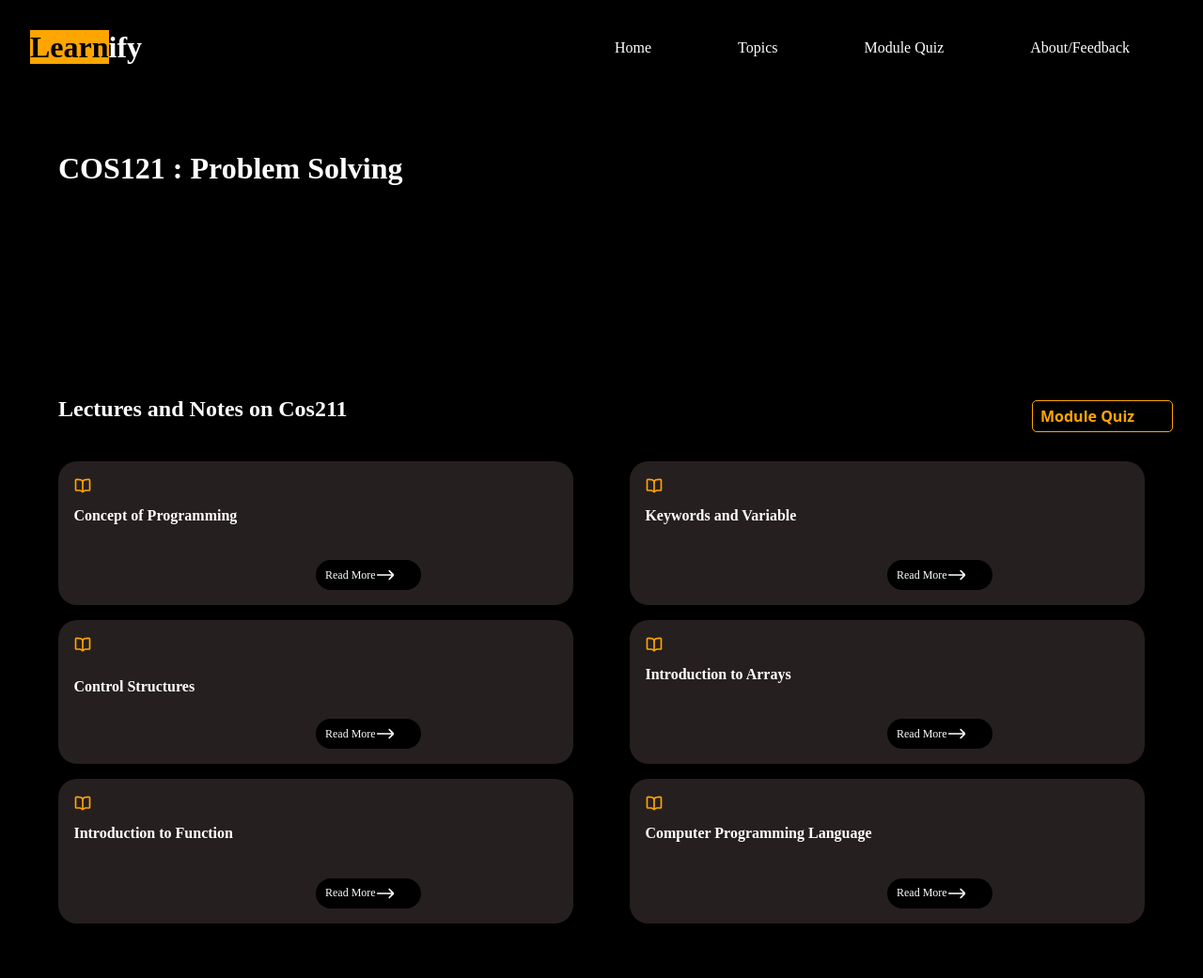
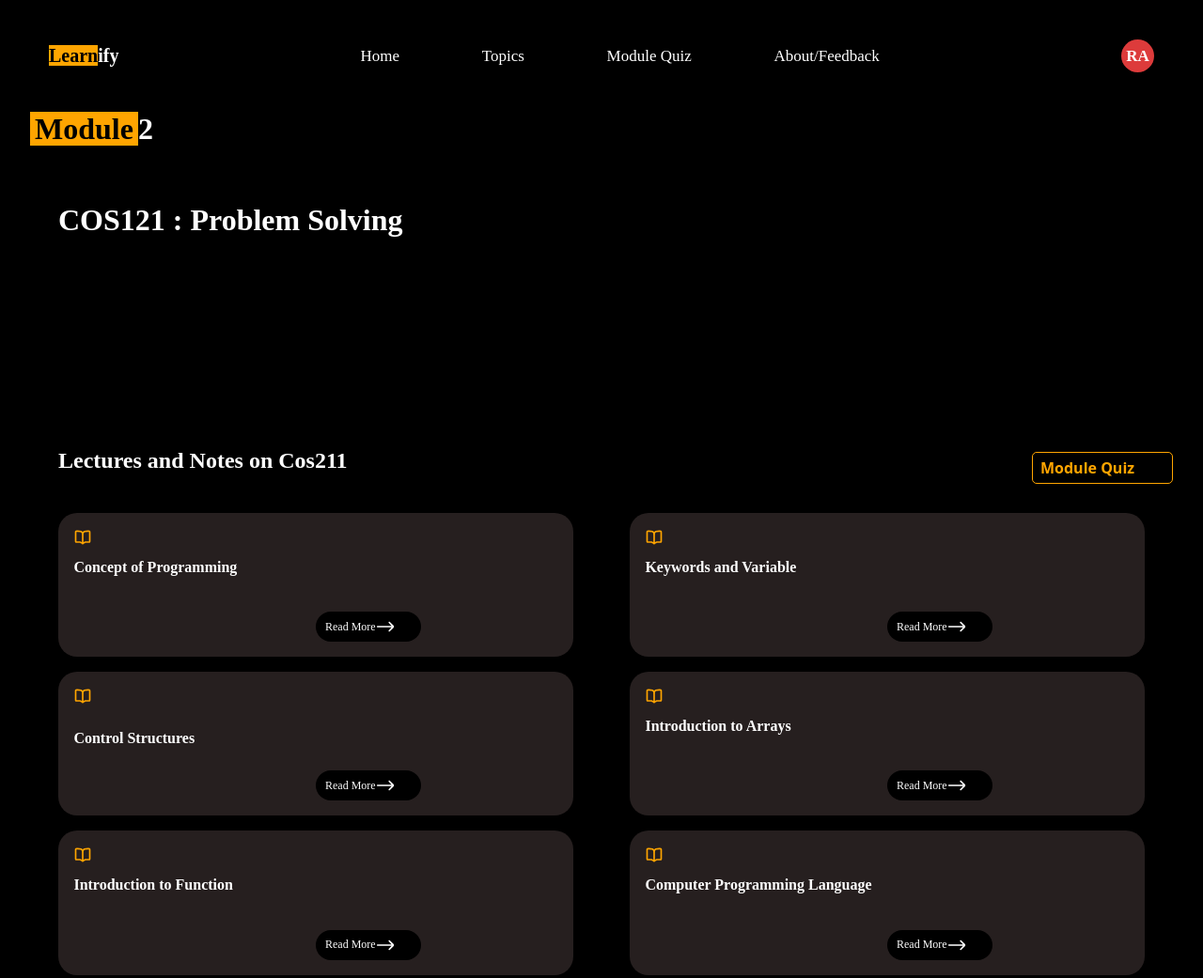
Before and after one commit to WealthTheAmplified/GROUP2-SEN211-PROJECT, a plain HTML site: page Frontend/cos121.html in a window 1280 px wide. Shown: the whole page at 94% size. Drawn offline with Linux system fonts and the light colour scheme; a web font is replaced by a local one.

Commit message:
Added Module2 logo to the cos121 landing page, edited the header page

```diff
--- a/Frontend/Demo.css
+++ b/Frontend/Demo.css
@@ -27,7 +27,7 @@ body {
     src: url(./Fonts/Montserrat-Light.ttf);
 }
 
-#Learn {
+.Learn {
     background-color: orange;
     color: black;
     font-family: Monteserrat-Black;
@@ -35,6 +35,15 @@ body {
 
 header h1 {
     font-family: Monteserrat-Black;
+    font-size: 20px;
+}
+
+.module-btn span{
+    background-color: orange;
+    color: black;
+    border: none;
+    padding: 0 5px;
+    font-weight: bold;
 }
 
 nav ul {
@@ -63,7 +72,7 @@ header {
     display: flex;
     align-items: center;
     justify-content: space-between;
-    ;
+    font-size: 17px;
 }
 
 header .hamburger>div {
@@ -489,17 +498,20 @@ header.search-container {
     margin-right: 170px;
 }
 
-.profile {
+/* .profile {
     padding-right: 5px;
     padding-left: 5px;
     background-color: #FF2D55;
-    border-radius: 49px;
+    border-radius: 50px;
     color: Pink;
-    width: 35px;
-}
+    width: 50px;
+    height: 50px;
+    display: flex;
+} */
 
 .profile-text {
     font-family: Afacad;
+    display: flex;
 }
 
 .course-student {
@@ -535,3 +547,22 @@ header.search-container {
     font-weight: bold;
     cursor: pointer;
 }
+
+header {
+    display: flex;
+    justify-content: space-between;
+    align-items: center;
+    padding: 10px 20px;
+    /* background-color: #222; */
+  }
+
+.profile {
+    width: 35px;
+    height: 35px;
+    background-color: #dd3b3b;
+    border-radius: 50%;
+    display: flex;
+    align-items: center;
+    justify-content: center;
+    font-weight: bold;
+}
--- a/Frontend/cos121.html
+++ b/Frontend/cos121.html
@@ -11,7 +11,7 @@
 <body>
     <!-- The header is meant to cover the nav bar too, including the logo -->
     <header>
-        <h1><span id="Learn">Learn</span>ify</h1>
+        <h1><span class="Learn">Learn</span>ify</h1>
         <nav>
             <ul>
               <li><p>Home</p></li>
@@ -20,6 +20,7 @@
                 <li><p>About/Feedback</p></li>
             </ul>
         </nav>
+        <div class="profile">RA</div>
 
         <div class="hamburger">
             <div></div>
@@ -27,6 +28,10 @@
             <div></div>
         </div>
     </header>
+
+    <div class="module-btn">
+        <h1><span class="Learn">Module</span>2</h1>
+    </div>
 
     <div class="HomeContent1">
         <h1>COS121 : Problem Solving </h1>
```
